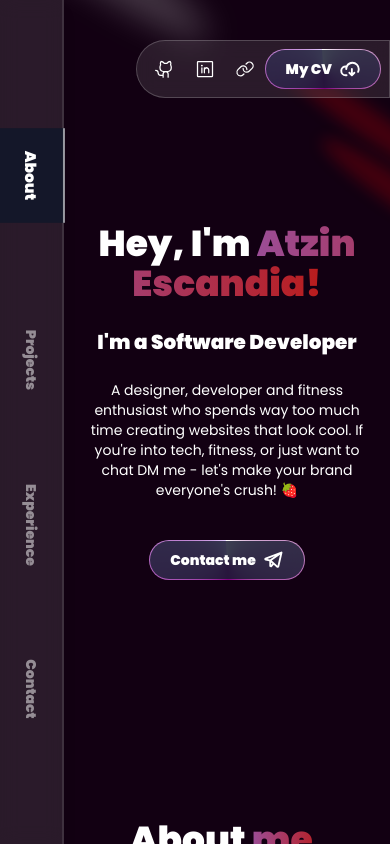
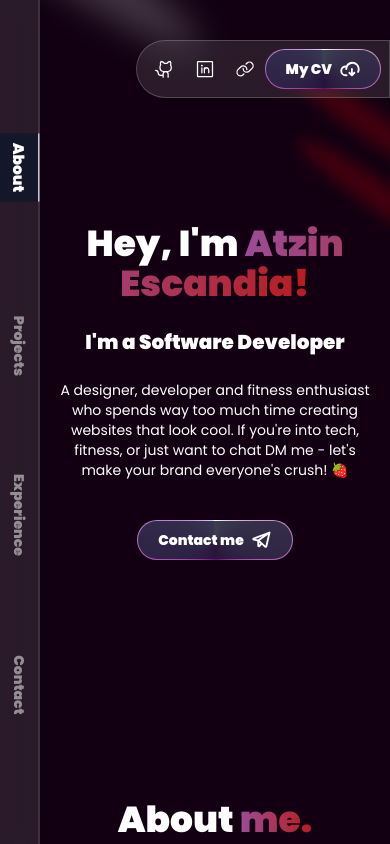
Before and after one commit to shreya2298/devfolio, a Next.js app: page / in a window 390 px wide. Built offline with nearby package versions, Linux system fonts and the light colour scheme.

Commit message:
Navbar spacing

```diff
--- a/components/ui/NavBar.tsx
+++ b/components/ui/NavBar.tsx
@@ -29,7 +29,7 @@ const NavBar = (): JSX.Element => {
         backgroundColor: "rgba(255, 255, 255, 0.1)",
         backdropFilter: "blur(10px)",
       }}
-      className="sticky top-0 left-0 h-screen shadow-lg backdrop-blur-3xl border-r-2 border-white/10 w-16 flex flex-col z-50 justify-evenly"
+      className="sticky top-0 left-0 h-screen shadow-lg backdrop-blur-3xl border-r-2 border-white/10 w-10 sm:w-16 flex flex-col z-50 justify-evenly"
     >
       {navItems.map(({ name, link }, index) => {
         const isActive = `#${activeSection}` === link;
@@ -47,7 +47,7 @@ const NavBar = (): JSX.Element => {
               className={cn(
                 "text-sm font-extrabold cursor-pointer",
                 isActive
-                  ? "bg-slate-900/[0.8] h-full text-white font-extrabold border-t border-white p-5 items-center flex"
+                  ? "bg-slate-900/[0.8] h-full text-white font-extrabold border-t border-white p-2 sm:p-5 items-center flex"
                   : "opacity-50 hover:opacity-100"
               )}
             >
```
